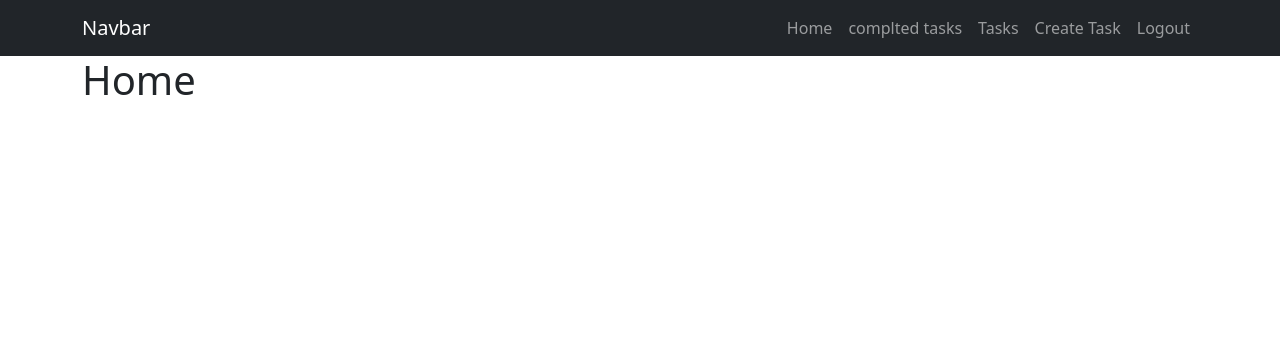
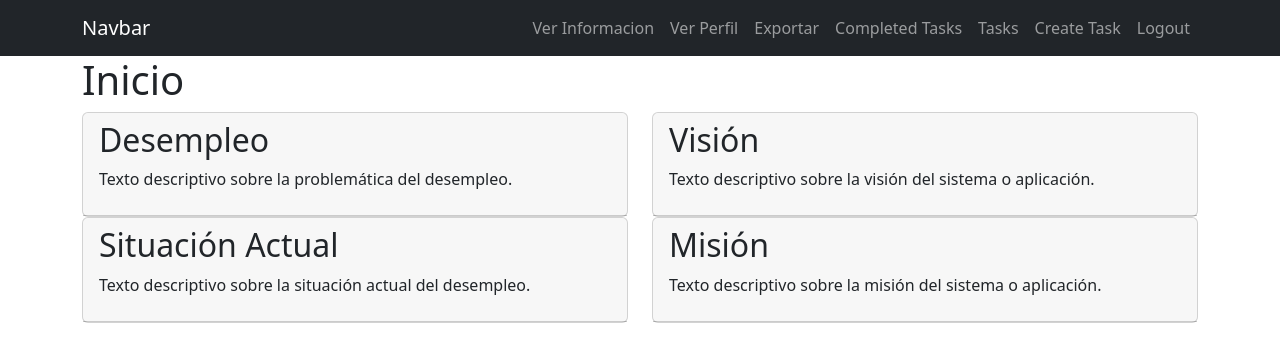
Before and after one commit to YeseniaLainez/hdpProyectoPDjango, a Django app: page / in a window 1280 px wide. Shown: the top 362 px of the page. Run offline with Django 5.2, Linux system fonts and the light colour scheme; the visitor is signed in with stand-in values (Sample User, id 1).

Commit message:
pm18106 cambios navegador

```diff
--- a/hdpProyectoPDjango/urls.py
+++ b/hdpProyectoPDjango/urls.py
@@ -21,6 +21,9 @@ from tasks import views
 urlpatterns = [
     path('admin/', admin.site.urls),
     path('', views.home, name='home'),
+    path('info/', views.info, name='info'),
+    path('perfil/', views.info, name='perfil'),
+    path('exportar/', views.info, name='exportar'),
     path('admin/', admin.site.urls),
     path('signup/', views.signup, name='signup'),
     path('tasks/', views.tasks, name='tasks'),
--- a/tasks/templates/_navbar.html
+++ b/tasks/templates/_navbar.html
@@ -14,14 +14,51 @@
     </button>
     <div class="collapse navbar-collapse" id="navbarNav">
       <ul class="navbar-nav ms-auto">
+        {% if request.path == '/' %}
+        <li class="nav-item">
+          <a class="nav-link" href="/info">Ver Informacion</a>
+        </li>
+        <li class="nav-item">
+          <a class="nav-link" href="/perfil">Ver Perfil</a>
+        </li>
+        <li class="nav-item">
+          <a class="nav-link" href="/exportar">Exportar</a>
+        </li>
+        {% elif request.path == '/info/' %}
         <li class="nav-item">
           <a href="/" class="nav-link">Home</a>
         </li>
+        <li class="nav-item">
+          <a class="nav-link" href="/perfil">Ver Perfil</a>
+        </li>
+        <li class="nav-item">
+          <a class="nav-link" href="/exportar">Exportar</a>
+        </li>
+        {% elif request.path == '/perfil/' %}
+        <li class="nav-item">
+          <a href="/" class="nav-link">Home</a>
+        </li>
+        <li class="nav-item">
+          <a class="nav-link" href="/info">Ver Informacion</a>
+        </li>
+        <li class="nav-item">
+          <a class="nav-link" href="/exportar">Exportar</a>
+        </li>
+        {% elif request.path == '/exportar/' %}
+        <li class="nav-item">
+          <a href="/" class="nav-link">Home</a>
+        </li>
+        <li class="nav-item">
+          <a class="nav-link" href="/info">Ver Informacion</a>
+        </li>
+        <li class="nav-item">
+          <a class="nav-link" href="/perfil">Ver Perfil</a>
+        </li>
+        {% endif %}
+
         {% if user.is_authenticated %}
         <li class="nav-item">
-          <a href="{% url 'tasks_completed' %}" class="nav-link"
-            >complted tasks</a
-          >
+          <a href="{% url 'tasks_completed' %}" class="nav-link">Completed Tasks</a>
         </li>
         <li class="nav-item">
           <a href="{% url 'tasks' %}" class="nav-link">Tasks</a>
@@ -34,6 +71,9 @@
         </li>
         {% else %}
         <li class="nav-item">
+          <a href="/" class="nav-link">Home</a>
+        </li>
+        <li class="nav-item">
           <a href="/signin" class="nav-link">Login</a>
         </li>
         <li class="nav-item">
--- /dev/null
+++ b/tasks/templates/exportar.html
@@ -0,0 +1,5 @@
+{% extends 'base.html' %}
+
+{% block content %}
+
+{% endblock %}
--- a/tasks/templates/home.html
+++ b/tasks/templates/home.html
@@ -1,7 +1,45 @@
-{% extends 'base.html' %} {% block content %}
+{% extends 'base.html' %}
+
+{% block content %}
 
 <div class="container">
-  <h1>Home</h1>
-</div>
-
+    <div class="row">
+        <div class="col-md-12">
+            <h1>Inicio</h1>
+        </div>
+    </div>
+    <div class="row">
+      <div class="col-md-6">
+        <div class="card">
+          <div class="card-header">
+        <h2>Desempleo</h2>
+        <p>Texto descriptivo sobre la problemática del desempleo.</p>
+      </div>
+      </div>
+    </div>
+        <div class="col-md-6">
+          <div class="card">
+            <div class="card-header">
+            <h2>Visión</h2>
+            <p>Texto descriptivo sobre la visión del sistema o aplicación.</p>
+          </div>
+        </div>
+      </div>
+    <div class="col-md-6">
+      <div class="card">
+      <div class="card-header">
+      <h2>Situación Actual</h2>
+      <p>Texto descriptivo sobre la situación actual del desempleo.</p>
+    </div>
+  </div>
+  </div>
+    <div class="col-md-6">
+      <div class="card">
+        <div class="card-header">
+      <h2>Misión</h2>
+      <p>Texto descriptivo sobre la misión del sistema o aplicación.</p>
+    </div>
+  </div>
+  </div>
+    </div>
 {% endblock %}
--- /dev/null
+++ b/tasks/templates/info.html
@@ -0,0 +1,5 @@
+{% extends 'base.html' %}
+
+{% block content %}
+
+{% endblock %}
--- /dev/null
+++ b/tasks/templates/perfil.html
@@ -0,0 +1,5 @@
+{% extends 'base.html' %}
+
+{% block content %}
+
+{% endblock %}
--- a/tasks/views.py
+++ b/tasks/views.py
@@ -55,9 +55,18 @@ def create_task(request):
         except ValueError:
             return render(request, 'create_task.html', {"form": TaskForm, "error": "Error creating task."})
 
-
+#Se llama todos los navegadores
 def home(request):
     return render(request, 'home.html')
+
+def info(request):
+    return render(request, 'info.html')
+
+def perfil(request):
+    return render(request, 'perfil.html')
+
+def exportar(request):
+    return render(request, 'exportar.html')
 
 
 @login_required
```
